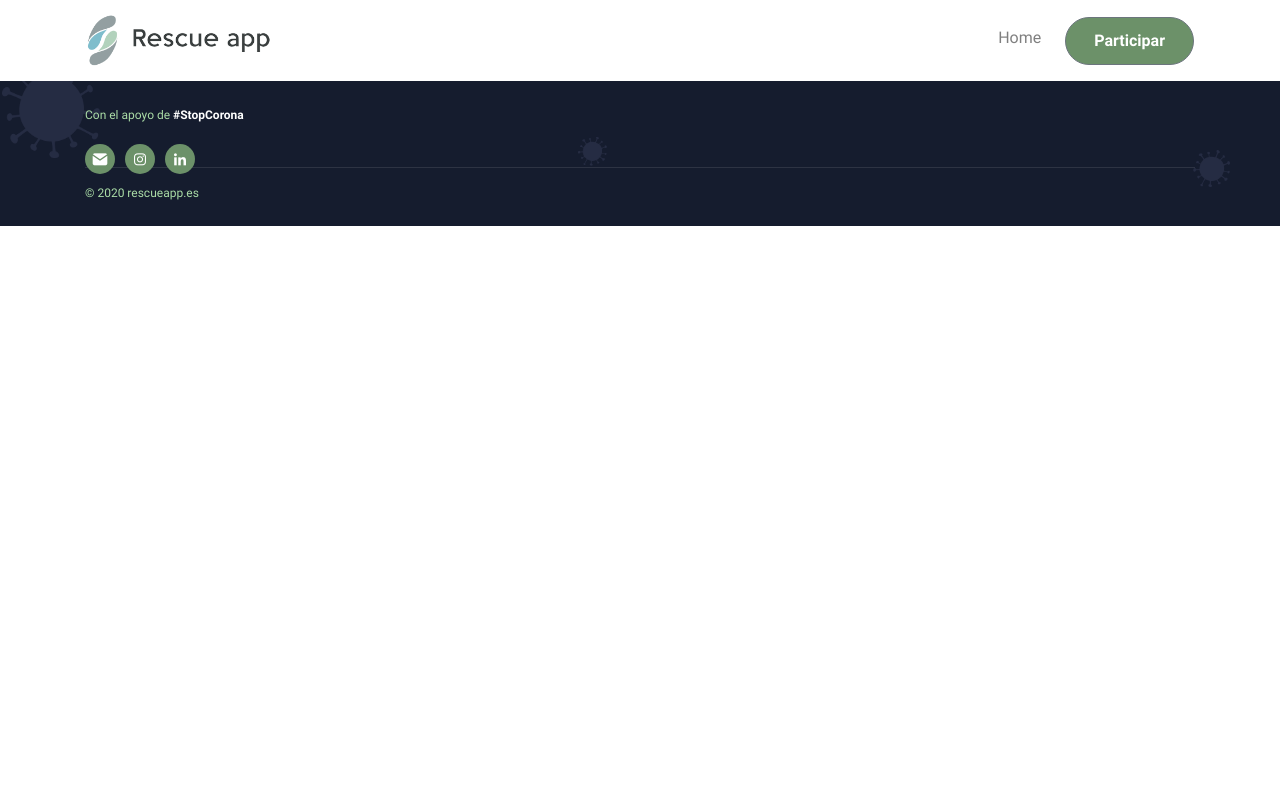
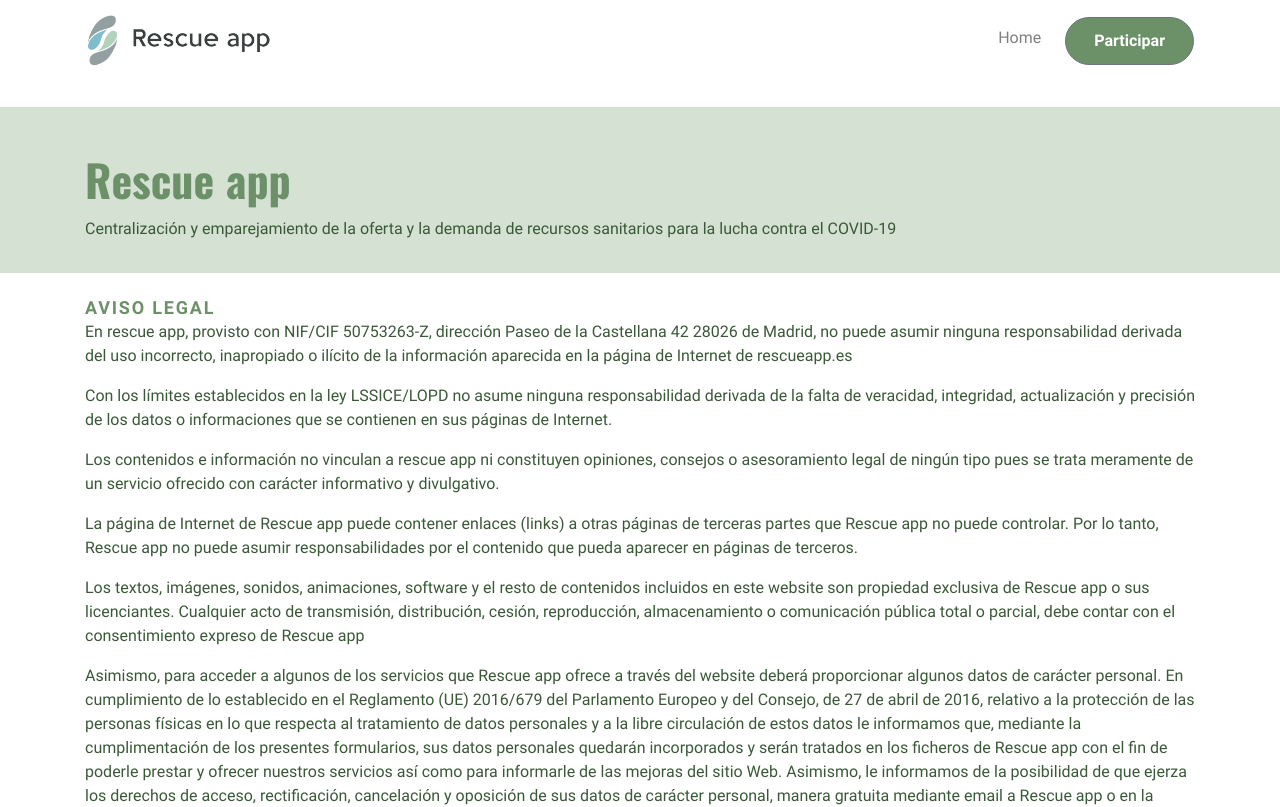
Before and after one commit to rescue-app/rescueapp.es, a Nuxt app: page /aviso-legal in a window 1280 px wide. Shown: the top 807 px of the page. Built offline with nearby package versions, Linux system fonts and the light colour scheme.

Commit message:
Add legal notice

```diff
--- a/components/footer.vue
+++ b/components/footer.vue
@@ -1,5 +1,5 @@
 <template>
-    <footer class="nk-footer bg-dark tc-light has-overlay">
+    <footer class="nk-footer bg-dark tc-light has-overlay mt-4">
         <div class="overlay shape shape-c"></div>
         <section class="section section-footer pt-4 pb-4 tc-light">
             <div class="container">
@@ -20,7 +20,7 @@
                 <div class="nk-footer-bottom">
                     <div class="row align-items-center">
                         <div class="col">
-                            <p class="nk-copyright">&copy; 2020 rescueapp.es</p>
+                            <p class="nk-copyright">&copy; 2020 rescueapp.es&nbsp;|&nbsp;<nuxt-link to="/aviso-legal">Aviso Legal</nuxt-link></p>
                         </div>
                     </div>
                 </div>
--- /dev/null
+++ b/pages/aviso-legal.vue
@@ -0,0 +1,32 @@
+<template>
+    <div>
+        <SmallHero />
+        <div class="container mt-4">
+            <div class="section-content">
+                <div class="row g-gs justify-content-between">
+                    <div class="col">
+                        <div class="text-block">
+                            <h5 class="subtitle">AVISO LEGAL</h5>
+                            <p>En rescue app, provisto con NIF/CIF 50753263-Z, dirección Paseo de la Castellana 42 28026 de Madrid, no puede asumir ninguna responsabilidad derivada del uso incorrecto, inapropiado o ilícito de la información aparecida en la página de Internet de rescueapp.es</p>
+                            <p>Con los límites establecidos en la ley LSSICE/LOPD no asume ninguna responsabilidad derivada de la falta de veracidad, integridad, actualización y precisión de los datos o informaciones que se contienen en sus páginas de Internet.</p>
+                            <p>Los contenidos e información no vinculan a rescue app ni constituyen opiniones, consejos o asesoramiento legal de ningún tipo pues se trata meramente de un servicio ofrecido con carácter informativo y divulgativo.</p>
+                            <p>La página de Internet de Rescue app puede contener enlaces (links) a otras páginas de terceras partes que Rescue app no puede controlar. Por lo tanto, Rescue app no puede asumir responsabilidades por el contenido que pueda aparecer en páginas de terceros.</p>
+                            <p>Los textos, imágenes, sonidos, animaciones, software y el resto de contenidos incluidos en este website son propiedad exclusiva de Rescue app o sus licenciantes. Cualquier acto de transmisión, distribución, cesión, reproducción, almacenamiento o comunicación pública total o parcial, debe contar con el consentimiento expreso de Rescue app</p>
+                            <p>Asimismo, para acceder a algunos de los servicios que Rescue app ofrece a través del website deberá proporcionar algunos datos de carácter personal. En cumplimiento de lo establecido en el Reglamento (UE) 2016/679 del Parlamento Europeo y del Consejo, de 27 de abril de 2016, relativo a la protección de las personas físicas en lo que respecta al tratamiento de datos personales y a la libre circulación de estos datos le informamos que, mediante la cumplimentación de los presentes formularios, sus datos personales quedarán incorporados y serán tratados en los ficheros de Rescue app con el fin de poderle prestar y ofrecer nuestros servicios así como para informarle de las mejoras del sitio Web. Asimismo, le informamos de la posibilidad de que ejerza los derechos de acceso, rectificación, cancelación y oposición de sus datos de carácter personal, manera gratuita mediante email a Rescue app o en la dirección Paseo de la Castellana 42 28026 de Madrid</p>
+                        </div>
+                    </div>
+                </div>
+            </div>
+        </div>
+    </div>
+</template>
+
+<script>
+import SmallHero from '@/components/smallHero'
+
+export default {
+    components: {
+        SmallHero
+    }
+}
+</script>
```
